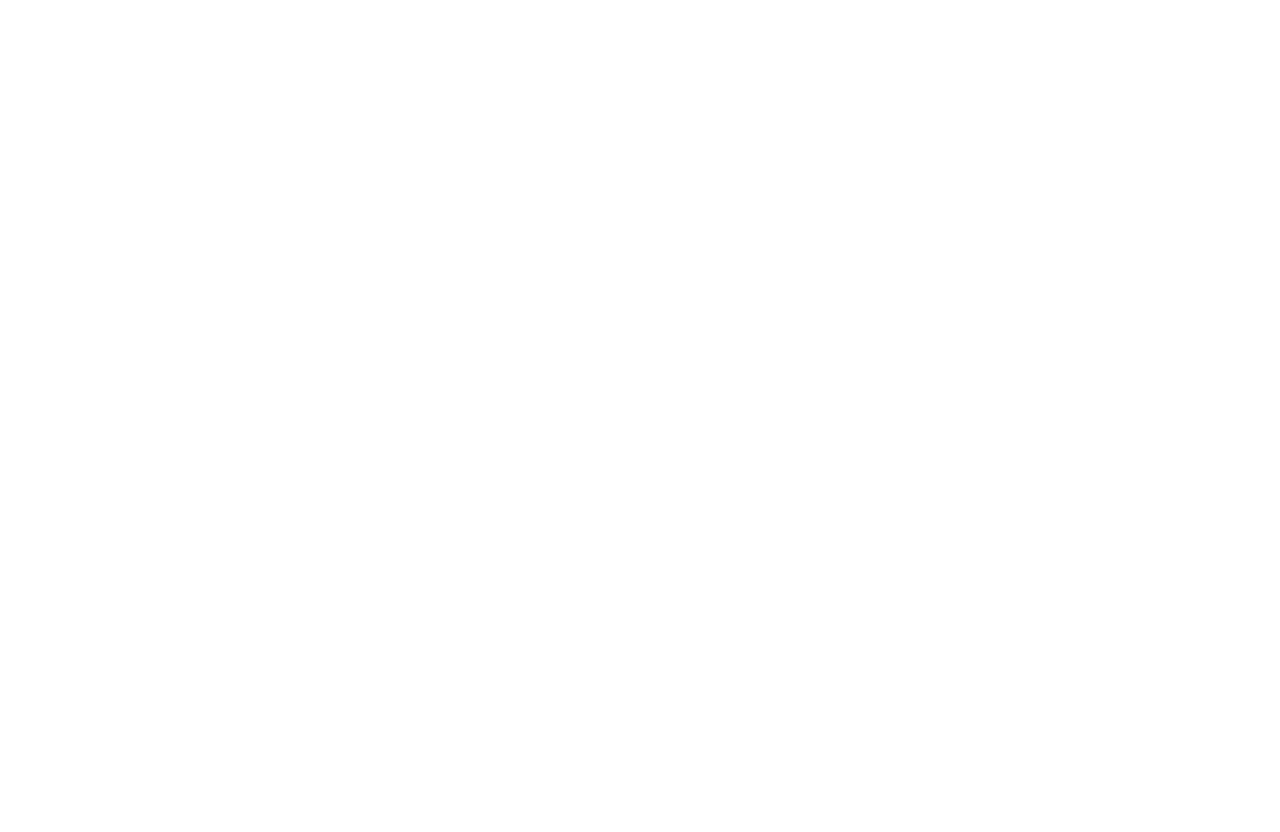
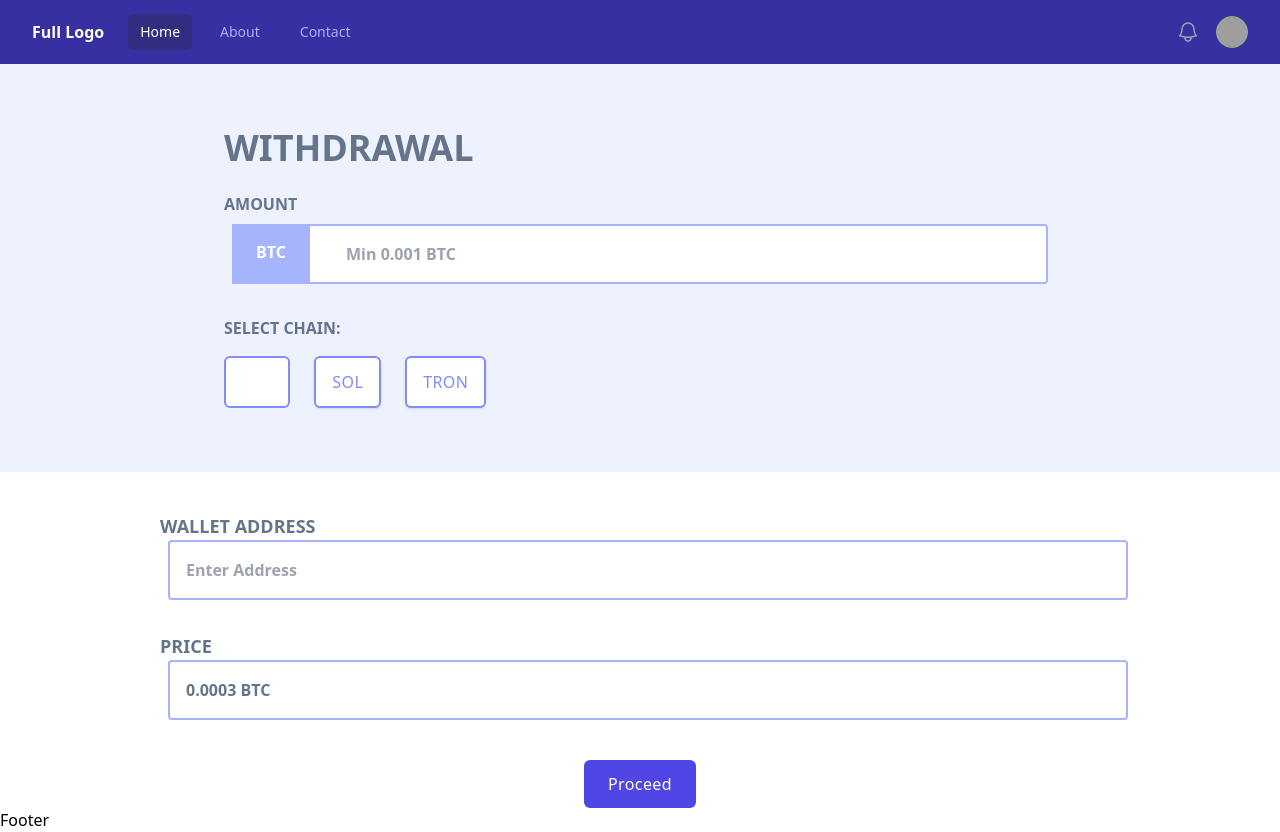
Before and after one commit to thekontinet/react-investment-app-ui, a React (Vite) app: page /withdrawal in a window 1280 px wide. Before the commit this address had no page. Before the commit the page ends 800 px from the top, so only its background shows below. Built offline with nearby package versions, Linux system fonts and the light colour scheme; grey boxes are pictures that could not be loaded.

Commit message:
I added the withdrawal and transaction pages

```diff
--- a/src/App.jsx
+++ b/src/App.jsx
@@ -4,6 +4,8 @@ import ForgotPassword from "./pages/ForgotPassword";
 import Home from "./pages/Home";
 import Login from "./pages/Login";
 import Register from "./pages/Register";
+import Transfer from "./pages/Transfer";
+import Withdrawal from "./pages/Withdrawal";
 
 export default function App() {
   return (
@@ -14,6 +16,8 @@ export default function App() {
         <Route path="register" element={<Register />} />
         <Route path="login" element={<Login />} />
         <Route path="forgot" element={<ForgotPassword />} />
+        <Route path="withdrawal" element={<Withdrawal />} />
+        <Route path="transfer" element={<Transfer />} />
       </Routes>
     </BrowserRouter>
   );
--- /dev/null
+++ b/src/pages/Transfer.jsx
@@ -0,0 +1,83 @@
+import React, { useState } from 'react'
+import AppLayout from '../layouts/AppLayout'
+import Input from '../components/Input'
+import Logo from '../assets/bitcoin.svg'
+import { ArrowRightIcon, ArrowLeftIcon, ArrowUpIcon, ArrowDownIcon, PlusCircleIcon } from '@heroicons/react/24/solid'
+import Button from '../components/Button'
+
+function Transfer() {
+    // const [toggle, setToggle] = useState(false)
+
+  return (
+    <AppLayout>
+        <div className='w-[90%] mx-auto border-[3px] mt-5 rounded text-xl text-slate-600 font-bold shadow-lg'>
+        <h1 className='md:text-4xl sm:text-3xl text-center py-3 text-slate-500 font-bold'>TRANSFER</h1>
+        <form action="" className='p-8'>
+          <div className='w-[95%] mx-auto leading-10'>
+          <div>
+                <label htmlFor="">Recipient</label>
+                <Input className='text-sm py-4' placeholder="Enter a BTC address"/>
+            </div>
+
+                <label htmlFor="">Withdraw from</label>
+                <div className='flex border-2 relative border-slate-100 sm:px-4 md:px-[5%] py-3 text-xl items-center text-slate-400 bg-white rounded justify-between'>
+                   <button className='w-8 absolute top-3 left-3'>
+                   <PlusCircleIcon/>
+                   </button>
+                    <div className='flex items-center sm:gap-1 md:gap-4 py-3'>
+                    <img src={Logo} alt="btc icon" />
+                    <p className='sm:text-2xl md:text-3xl sm:font-semibold md:font-bold'>BTC WALLET</p>
+                    </div>
+                    <div>
+                        <p className='py-2'>0.0778895BTC</p>
+                        <p>$500.00</p>
+                    </div>
+               </div>
+               <div>
+                <ul className='hidden'>
+                    <li className='flex justify-between px-[5%] bg-gray-200 opacity-70'>
+                    <div className='flex items-center sm:gap-1 md:gap-4'>
+                    <img src={Logo} alt="btc icon" />
+                    <p className='sm:text-2xl md:text-3xl sm:font-semibold md:font-bold'>BTC WALLET</p>
+                    </div>
+                    <div>
+                        <p >0.0778895BTC</p>
+                        <p>$500.00</p>
+                    </div>
+                    </li>
+                </ul>
+               </div>
+                        <label htmlFor="">Amount</label>
+                        <div className="flex flex-col md:flex-row justify-center gap-[2%]">
+                        <div className='flex relative w-[35%] sm:w-full'>
+                            <Input />
+                            <span className='bg-indigo-300 font-bold absolute h-full right-0 top-0 pt-2 px-4 text-white'>USD</span>
+                        </div>
+                      <div className='md:flex flex-col hidden h-12 text-slate-400 w-[14%]'>
+                      <ArrowLeftIcon/>
+                        <ArrowRightIcon />
+                      </div>
+                      <div className='flex flex-col md:hidden sm:flex-row h-12 sm:mx-auto text-slate-400 w-[14%]'>
+                      <ArrowUpIcon/>
+                        <ArrowDownIcon />
+                      </div>
+                        <div className='flex relative w-[35%] sm:w-full'>
+                            <Input />
+                            <span className='bg-indigo-300 font-bold absolute h-full right-0 top-0 pt-2 px-4 text-white'>BTC</span>
+                        </div>
+                        </div>
+
+                        <label htmlFor="">Balance</label>
+                        <Input placeholder="Main balance"/>
+
+                        <label htmlFor="">Description</label>
+                        <Input placeholder="Description"/>
+          </div>
+                       <Button children="proceed" variant="primary" className="my-5 mx-auto"/>
+            </form>
+        </div>
+    </AppLayout>
+  )
+}
+
+export default Transfer
--- /dev/null
+++ b/src/pages/Withdrawal.jsx
@@ -0,0 +1,69 @@
+import { useEffect, useState } from 'react'
+import AppLayout from '../layouts/AppLayout'
+import Input from '../components/Input/index'
+import Button from '../components/Button'
+
+
+function Withdrawal() {
+    const [buttons, setButtons] = useState([{ text: 'BTC', active: true },
+    { text: 'SOL', active: false },
+    { text: 'TRON', active: false }]);
+
+    const handleSwitch = (text) => setButtons(() => buttons.map(button => ({ ...button, active: button.text === text })))
+
+
+    const activeButton = buttons.find((button) => button.active)
+
+
+    return (
+        <AppLayout>
+            <div className='bg-indigo-50 py-16 leading-10 text-slate-500 font-semibold uppercase gap-[15%] justify-center flex '>
+                <div className='md:w-[65%] sm:w-[80%]'>
+                    <h1 className='font-bold text-5xl sm:text-4xl pb-4'>WITHDRAWAL</h1>
+                    <label htmlFor="">Amount</label>
+                    <div className='flex relative'>
+                        <span className='text-center pt-2 absolute z-10 top-0 left-2 h-full px-6 text-white bg-indigo-300'>{activeButton.text}</span>
+                        <Input className="border-2 pl-28 focus:text-black border-indigo-300" placeholder="Min 0.001 BTC" />
+                    </div>
+
+                    <p className='pt-6 pb-2'>Select chain:</p>
+                    <div className='flex items-center gap-6 text-indigo-400'>
+                        {
+                            buttons.map((button, index) => {
+                                return (
+                                    <Button
+                                        key={index}
+                                        variant={button.active === true ? 'primary' : 'default'}
+                                        children={button.text}
+                                        className={button.active === false ? "bg-white border-2 rounded-md transition border-indigo-400 hover:bg-indigo-200 hover:text-white hover:border-2 hover:border-transparent duration-500 ease p-10" : "bg-white border-2 focus:outline-none rounded-md border-indigo-400"}
+                                        onClick={()=>handleSwitch(button.text)}
+                                    />
+                                )
+                            })
+                        }
+                    </div>
+                </div>
+            </div>
+            <div>
+                <form action="">
+                    <div className='w-[75%] mx-auto uppercase text-slate-500 font-semibold flex flex-col my-10 gap-8'>
+                        <div>
+                            <label htmlFor="" className='text-lg'>Wallet Address</label>
+                            <Input className="py-4 border-2 focus:text-black border-indigo-300" placeholder="Enter Address" />
+                        </div>
+
+                        <div>
+                            <label htmlFor="" className='text-lg'>Price</label>
+                            <Input className=" py-4 border-2  border-indigo-300" value="0.0003 BTC" />
+                        </div>
+                    </div>
+                </form>
+
+                <Button children="Proceed" variant="primary" className="py-3 px-6 mx-auto" />
+            </div>
+
+        </AppLayout>
+    )
+}
+
+export default Withdrawal
```
Also changed, not shown: src/assets/bitcoin.svg (added).
